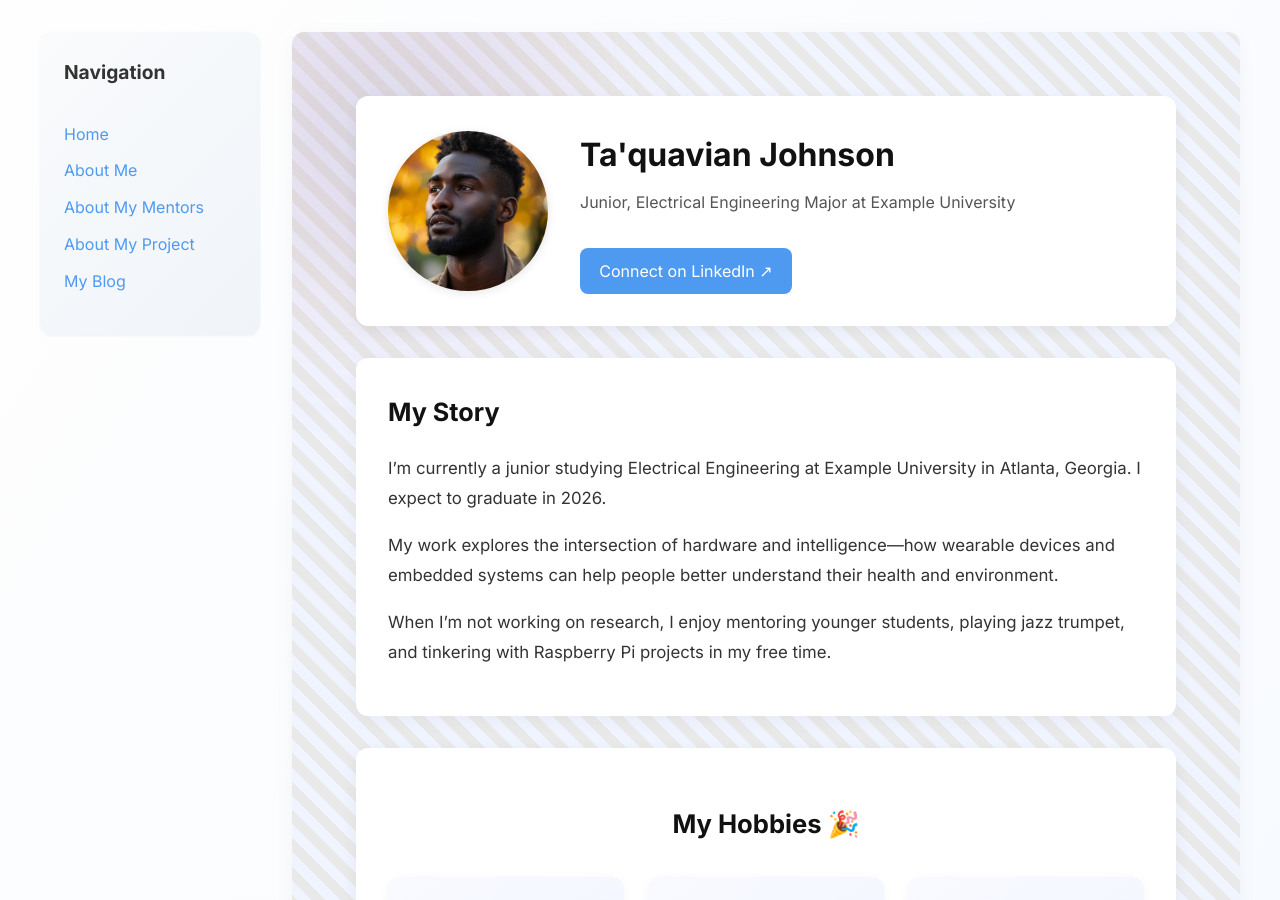
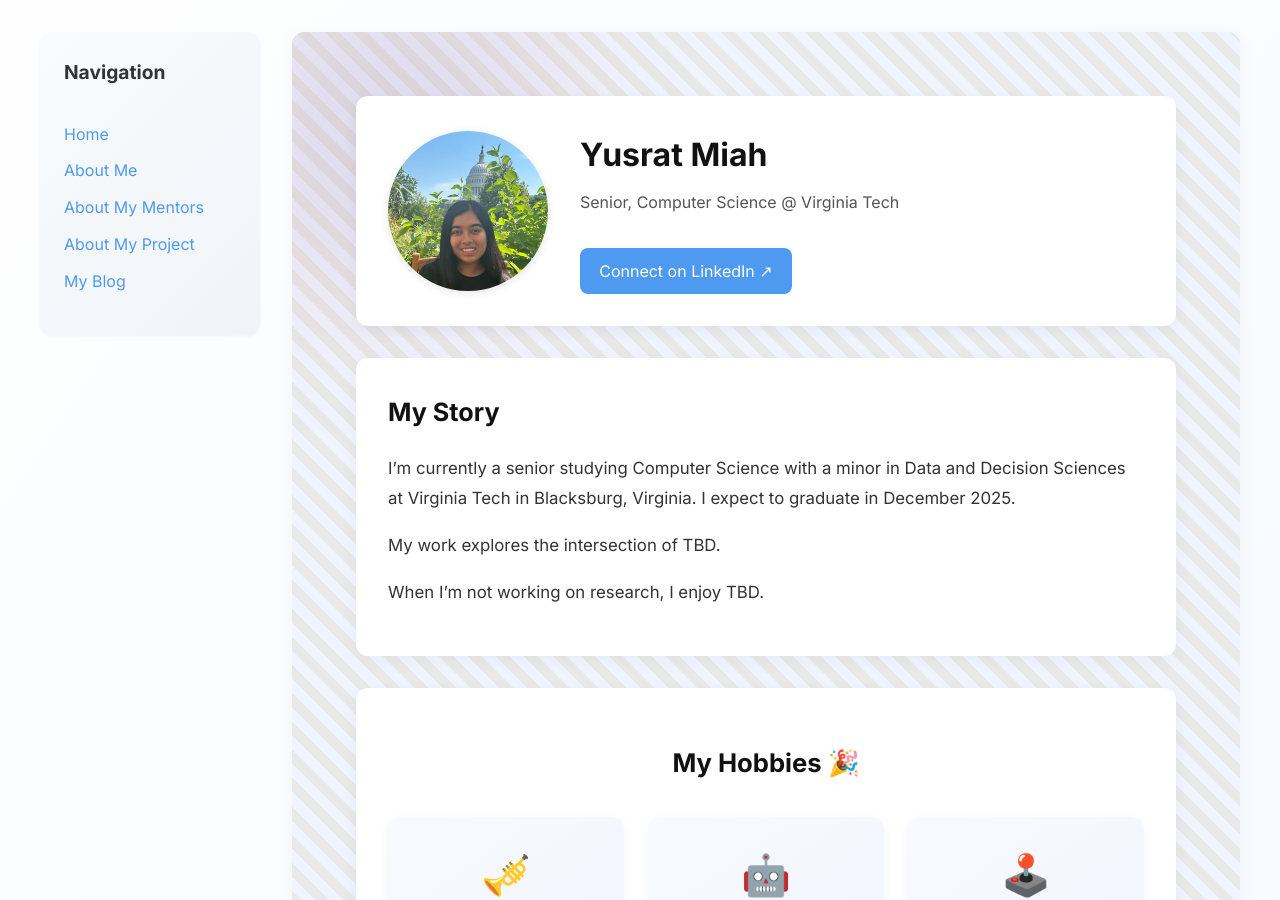
Before and after one commit to yusratmiah/yusratmiah.github.io, a Jekyll site: the page built from pages/about-me.md, in a window 1280 px wide and 900 px high. Built offline with Jekyll 4.4.1, drawn with Linux system fonts in a browser that asks for light colours.

Commit message:
Update about-me.md

```diff
--- a/pages/about-me.md
+++ b/pages/about-me.md
@@ -4,16 +4,16 @@ title: About Me
 permalink: /about-me.html
 
 about:
-  name: Ta'quavian Johnson
-  role: Junior, Electrical Engineering Major at Example University
-  image: /assets/images/me.jpg
-  linkedin: https://www.linkedin.com/in/taquavian-johnson/
+  name: Yusrat Miah
+  role: Senior, Computer Science @ Virginia Tech
+  image: /assets/images/Linkedin Photo_Jan 2025.jpg
+  linkedin: https://www.linkedin.com/in/yusrat/
   bio: |
-    I’m currently a junior studying Electrical Engineering at Example University in Atlanta, Georgia. I expect to graduate in 2026.
+    I’m currently a senior studying Computer Science with a minor in Data and Decision Sciences at Virginia Tech in Blacksburg, Virginia. I expect to graduate in December 2025.
 
-    My work explores the intersection of hardware and intelligence—how wearable devices and embedded systems can help people better understand their health and environment.
+    My work explores the intersection of TBD.
 
-    When I’m not working on research, I enjoy mentoring younger students, playing jazz trumpet, and tinkering with Raspberry Pi projects in my free time.
+    When I’m not working on research, I enjoy TBD.
 
   hobbies:
     - icon: 🎺
```
